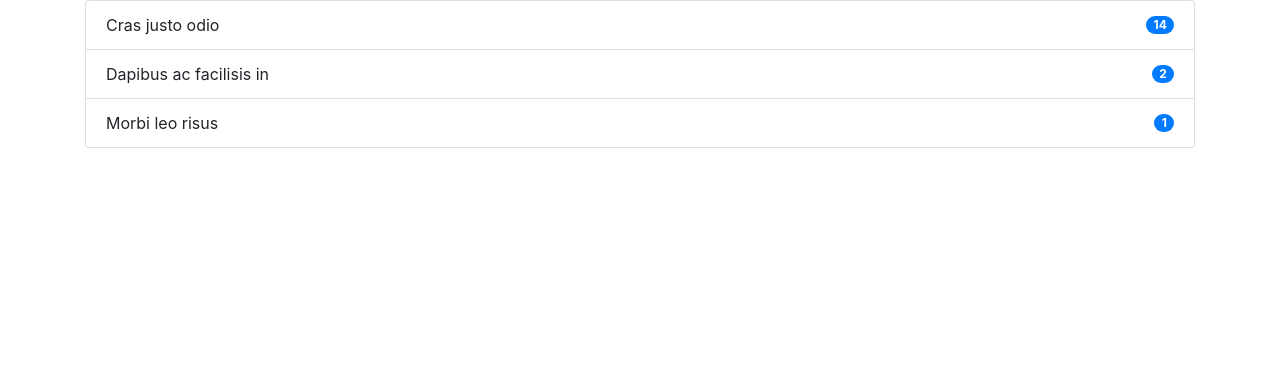
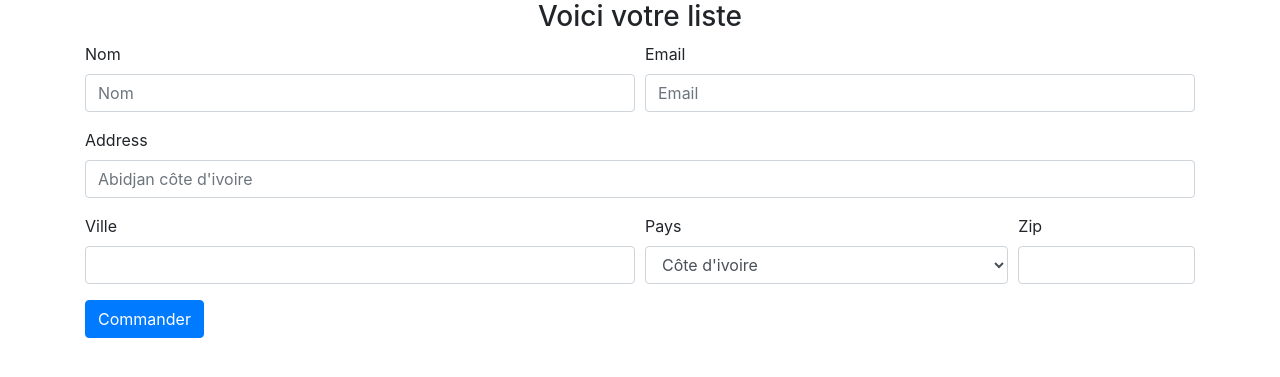
Before and after one commit to jeanjauress/ecommerce, a Django app: page /checkout in a window 1280 px wide. Shown: the part 56-433 px from the top of the page. Run offline with Django 3.2, Linux system fonts and the light colour scheme; some libraries are stand-ins or nearby versions.

Commit message:
commande

```diff
--- a/shop/admin.py
+++ b/shop/admin.py
@@ -1,5 +1,5 @@
 from django.contrib import admin
-from .models import Category, Product
+from .models import Category, Product, Commande
 
 # Register your models here.
 class AdminCategory(admin.ModelAdmin):
@@ -8,5 +8,9 @@ class AdminCategory(admin.ModelAdmin):
 class AdminProduct(admin.ModelAdmin):
   list_display = ('title', 'price', 'date_added')
 
+class AdminCommande(admin.ModelAdmin):
+  list_display = ('nom', 'email', 'ville', 'date_commande')
+
 admin.site.register(Product, AdminProduct)
 admin.site.register(Category, AdminCategory)
+admin.site.register(Commande, AdminCommande)
--- a/shop/templates/shop/checkout.html
+++ b/shop/templates/shop/checkout.html
@@ -3,20 +3,77 @@
 {% block content %}
 <div class="row">
   <div class="col-md-12">
-    <ul class="list-group">
-      <li class="list-group-item d-flex justify-content-between align-items-center">
-        Cras justo odio
-        <span class="badge badge-primary badge-pill">14</span>
-      </li>
-      <li class="list-group-item d-flex justify-content-between align-items-center">
-        Dapibus ac facilisis in
-        <span class="badge badge-primary badge-pill">2</span>
-      </li>
-      <li class="list-group-item d-flex justify-content-between align-items-center">
-        Morbi leo risus
-        <span class="badge badge-primary badge-pill">1</span>
-      </li>
+    <ul class="list-group" id ="item-list">
+      <h3 class="text-center">Voici votre liste</h3>
+
     </ul>
   </div>
 </div>
+<div class="row">
+</div>
+<div class="row">
+  <div class="col-md-12">
+    <form method="POST">
+      {% csrf_token %}
+      <div class="form-row">
+        <div class="form-group col-md-6">
+          <label for="inputEmail4">Nom</label>
+          <input type="text" class="form-control" id="nom" name="nom" placeholder="Nom">
+        </div>
+        <div class="form-group col-md-6">
+          <label for="inputPassword4">Email</label>
+          <input type="Email" class="form-control" id="email" name="email" placeholder="Email">
+        </div>
+      </div>
+      <div class="form-group">
+        <label for="inputAddress">Address</label>
+        <input type="text" class="form-control" id="address" name="address" placeholder="Abidjan côte d'ivoire">
+      </div>
+      <div class="form-row">
+        <div class="form-group col-md-6">
+          <label for="inputCity" >Ville</label>
+          <input type="text" id="ville" name="ville" class="form-control" id="inputCity">
+        </div>
+        <div class="form-group col-md-4">
+          <label for="inputState">Pays</label>
+          <select id="pays" name ="pays" class="form-control">
+            <option selected>Côte d'ivoire</option>
+            <option>Cameroun</option>
+            <option>Tchad</option>
+            <option>France</option>
+            <option>Burkina</option>
+          </select>
+        </div>
+        <div class="form-group col-md-2">
+          <label for="inputZip">Zip</label>
+          <input type="text" class="form-control" id="zipcode" name="zipcode">
+        </div>
+      </div>
+      <button name="zipcode" id="zipcode" type="submit" class="btn btn-primary">Commander</button>
+    </form>
+  </div>
+</div>
 {% endblock %}
+
+{% block js %}
+
+<script type="text/javascript">
+  if(localStorage.getItem('panier') == null){
+    var panier = {};
+  }else{
+    panier = JSON.parse(localStorage.getItem('panier'));
+  }
+
+  for(item in panier){
+    let nom = panier[item][1];
+    let quantite = panier[item][0];
+    let itemString = `<li class="list-group-item d-flex justify-content-between align-items-center">
+        ${nom}
+         <span class="badge badge-primary badge-pill">Qte :${quantite}</span>
+      </li>`;
+    $(`#item-list`).append(itemString);
+  }
+
+</script>
+
+{% endblock %}
--- a/shop/views.py
+++ b/shop/views.py
@@ -1,5 +1,5 @@
 from django.shortcuts import render
-from .models import Product
+from .models import Product, Commande
 from django.core.paginator import Paginator
 
 # Create your views here.
@@ -18,4 +18,13 @@ def detail(request, myid):
   return render(request, 'shop/detail.html', {'product':product})
 
 def checkout(request):
+  if request.method == 'POST':
+    nom = request.POST.get('nom')
+    email = request.POST.get('email')
+    address = request.POST.get('address')
+    ville = request.POST.get('ville')
+    pays = request.POST.get('pays')
+    zipcode = request.POST.get('zipcode')
+    com = Commande(nom=nom, email=email, address=address, ville=ville, pays=pays, zipcode=zipcode)
+    com.save()
   return render(request, 'shop/checkout.html')
```
Also changed, not shown: shop/models.py (+14 -1 lines), shop/templates/shop/index.html (+6 -4 lines), db.sqlite3, shop/migrations/0002_auto_20240124_0827.py (added).
